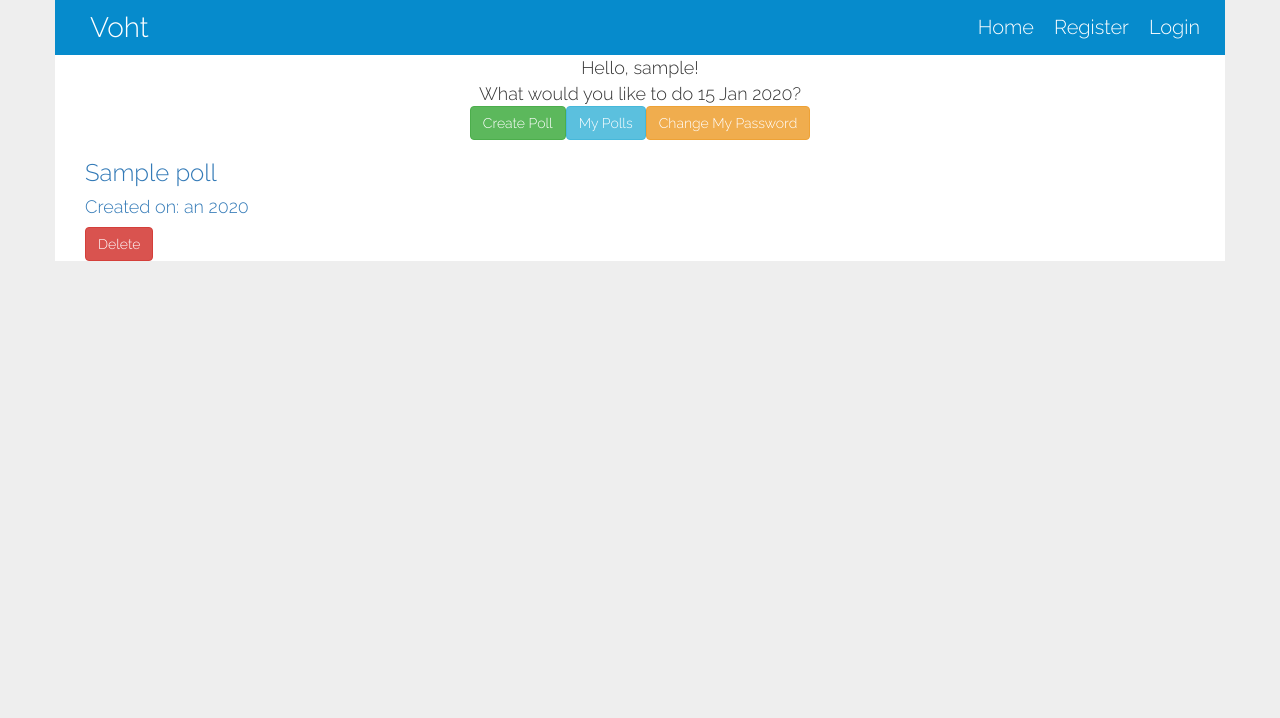
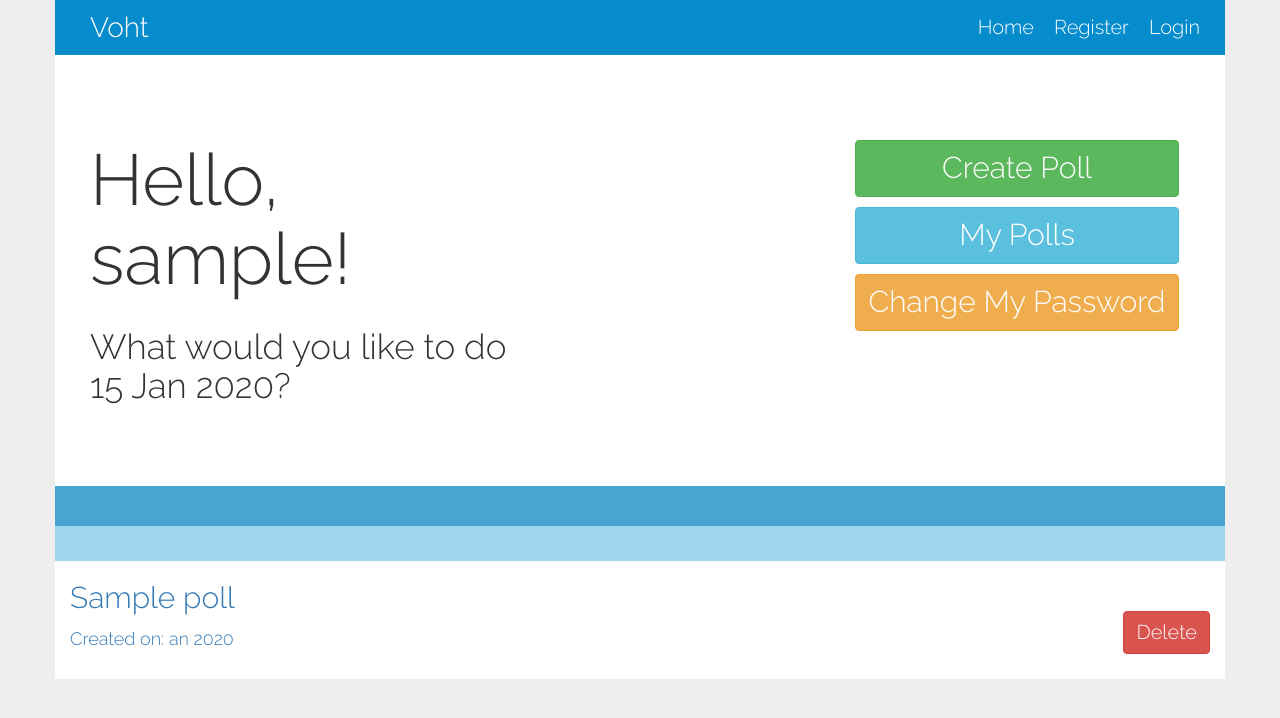
Before and after one commit to whitepear/voting, a Node server app: template views/profile.pug in a window 1280 px wide. Shown: the top 718 px of the page. Run offline with Node 20, Linux system fonts and the light colour scheme; the template is opened without the code that fills it: most values are stand-ins (such as "Sample title", 1, 10 or a date in 2020); style sheets or scripts are compiled from the project's sources; some libraries are stand-ins or nearby versions.

Commit message:
styled profile dash and my polls

```diff
--- a/public/javascripts/script.js
+++ b/public/javascripts/script.js
@@ -139,7 +139,7 @@
 	var inputCounter = 3;
 
 	$('#addOption').click(function() {
-		$('#optionGroup').append('<input class="form-control" id="pollOption' + inputCounter + '" type="text" name="pollOption' + inputCounter + '"></input>');
+		$('#optionGroup').append('<input class="form-control" placeholder="Add another option" id="pollOption' + inputCounter + '" type="text" name="pollOption' + inputCounter + '"></input>');
 		inputCounter++;
 	});
 
--- a/public/stylesheets/partials/_index.scss
+++ b/public/stylesheets/partials/_index.scss
@@ -1,11 +1,9 @@
 .splash-buffer {
 	height: 50px;
-	background: #fff;
 }
 
 .splash-section {
 	height: 500px;
-	background: #fff;
 	position: relative;
 	background: url(../../images/vote-splash.jpg);
 }
--- a/public/stylesheets/partials/_profile.scss
+++ b/public/stylesheets/partials/_profile.scss
@@ -1,9 +1,54 @@
+.profile-greeting {
+	font-size: 72px;
+	margin-top: 85px;
+	margin-left: 20px;
+	margin-bottom: 30px;
+}
+
+.profile-sub-greeting {
+	font-size: 35px;
+	margin-bottom: 80px;
+	margin-left: 20px;
+}
+
+#profileCreatePoll, #profileMyPolls, #passChange {
+	display: block;
+	margin: 10px auto 10px;
+	font-size: 30px;
+	width: 324px;
+	margin-left: 200px;
+}
+
+#profileCreatePoll {
+	margin-top: 85px;
+}
+
 #passMessage {
 	display: none;
+	font-size: 32px;
+	text-align: center;
+	margin-bottom: 25px;
 }
 
 #creationForm {
 	display: none;
+}
+
+.profile-row {
+	border-bottom: 1px solid #eee;
+}
+
+.profile-row h2 {
+	padding-bottom: 5px;
+}
+
+.profile-row h4 {
+	padding-bottom: 20px;
+}
+
+.del-btn {
+	margin-top: 50px;
+	font-size: 20px;
 }
 
 .modal-bg {
--- a/views/profile.pug
+++ b/views/profile.pug
@@ -1,35 +1,46 @@
 extends layout
 
 block content
-	.col-xs-12.text-center Hello, #{userDoc.username}!
-	.col-xs-12.text-center What would you like to do #{timeOfDay}?
-	.col-xs-12.text-center
-		button.btn.btn-success#profileCreatePoll(type="button") Create Poll
-		button.btn.btn-info#profileMyPolls(type="button") My Polls
-		button.btn.btn-warning#passChange(type="button") Change My Password
-		#passMessage
+	.row
+		.col-xs-12.col-sm-5
+			h1.profile-greeting Hello, #{userDoc.username}!
+			h3.profile-sub-greeting What would you like to do #{timeOfDay}?
+		.col-xs-12.col-sm-6.col-sm-offset-1
+			button.btn.btn-success#profileCreatePoll(type="button") Create Poll
+			button.btn.btn-info#profileMyPolls(type="button") My Polls
+			button.btn.btn-warning#passChange(type="button") Change My Password
+	.row
+		.col-xs-12
+			#passMessage
+	.row
+		.col-xs-12.divider-two
+	.row
+		.col-xs-12.divider-three
 
 	// Poll Creation
-	.col-xs-12#creationForm
-		form(method="POST", action="/profile")
-			.form-group
-				label(for="pollName") Name your poll:
-				input.form-control#pollName(type="text", name="pollName", placeholder="What is your favourite color?", required)
-			.form-group#optionGroup
-				label(for="pollOption1") Enter options:
-				input.form-control#pollOption1(type="text", name="pollOption1", placeholder="Red", required)
-				input.form-control#pollOption2(type="text", name="pollOption2", placeholder="Blue", required)
-			button.btn.btn-default#addOption(type="button") Add Option
-			button.btn.btn-info(type="submit") Submit
+	.row
+		.col-xs-12#creationForm
+			form(method="POST", action="/profile")
+				.form-group
+					label(for="pollName") Name your poll:
+					input.form-control#pollName(type="text", name="pollName", placeholder="What is your favourite color?", required)
+				.form-group#optionGroup
+					label(for="pollOption1") Enter options:
+					input.form-control#pollOption1(type="text", name="pollOption1", placeholder="Red", required)
+					input.form-control#pollOption2(type="text", name="pollOption2", placeholder="Blue", required)
+				button.btn.btn-default#addOption(type="button") Add Option
+				button.btn.btn-info(type="submit") Submit
 
 	// My Polls
 	#myPollList
 		each poll in userDoc.polls
-			.col-xs-12
-				a(href='poll/' + poll._id)
-					h3 #{poll.pollName}
-					h4 Created on: #{poll.createdOn.toString().slice(4, 15)}
-				button.btn.btn-danger Delete
+			.row.profile-row
+				.col-xs-12.col-sm-6
+					a(href='poll/' + poll._id)
+						h2 #{poll.pollName}
+						h4 Created on: #{poll.createdOn.toString().slice(4, 15)}
+				.col-xs-12.col-sm-6
+					button.btn.btn-danger.pull-right.del-btn Delete
 
 	// Password Change Modal
 
```
